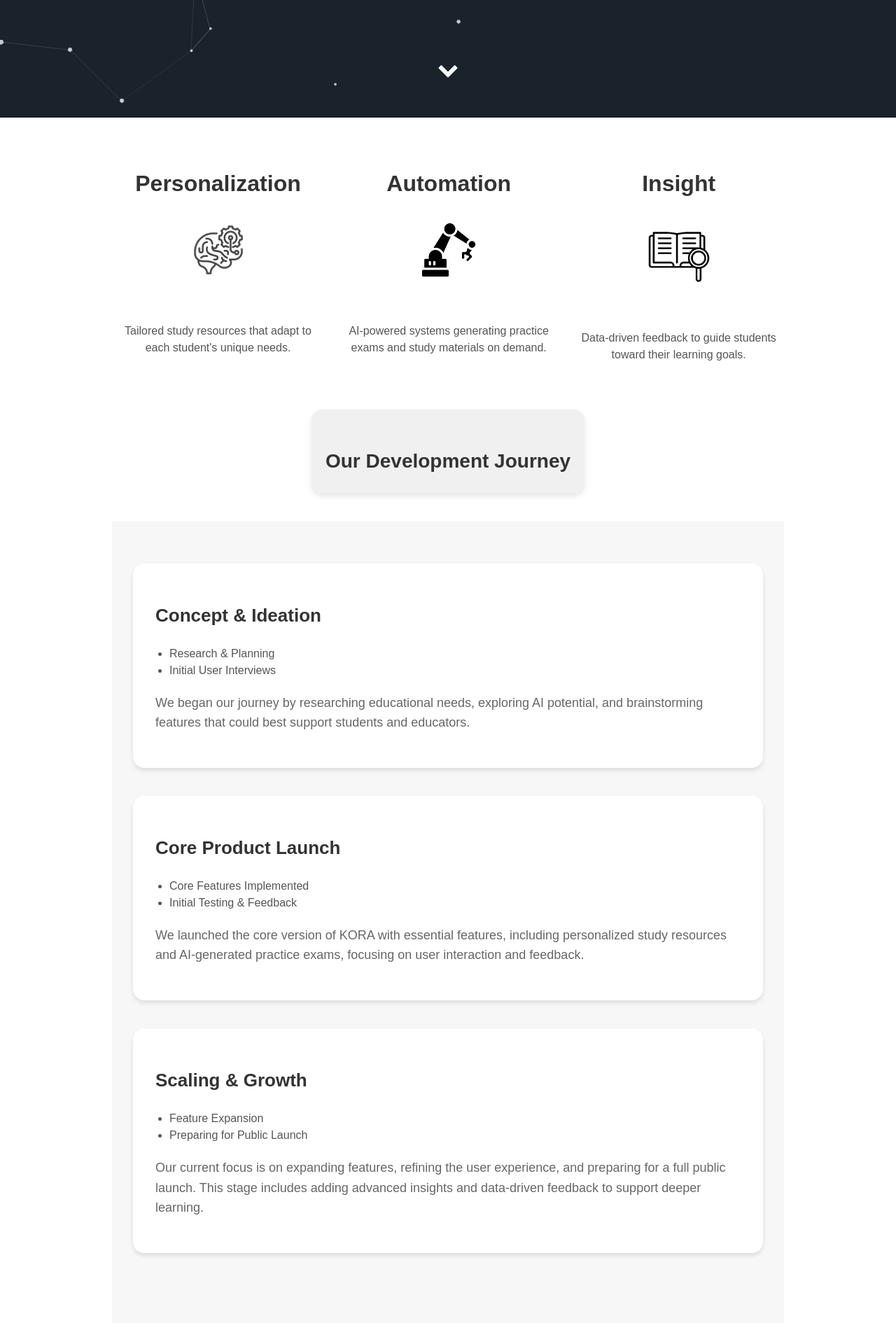
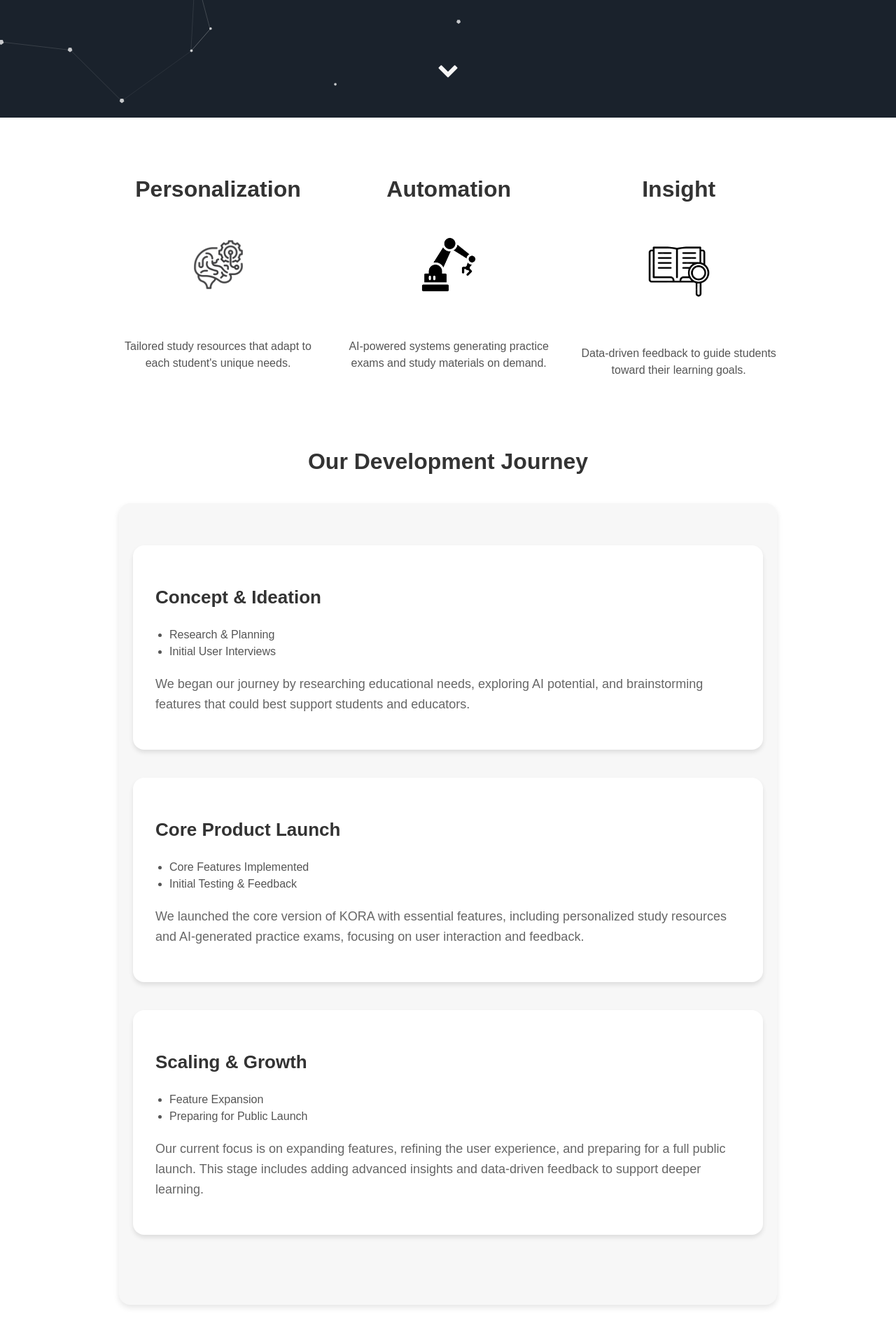
Before and after one commit to kora-edu/kora-edu.github.io, a Jekyll site: the page built from index.html, in a window 1280 px wide. Shown: the part 732-2652 px from the top of the page at 70% size. Built offline with Jekyll 4.4.1, drawn with Linux system fonts in a browser that asks for light colours.

Commit message:
template upload

```diff
--- a/_includes/projects.html
+++ b/_includes/projects.html
@@ -7,39 +7,27 @@ body {
     font-family: Arial, sans-serif; /* Default sans-serif font */
 }
 
-.user-details {
-    background-color: #f0f0f0; /* Light grey background */
-    color: #333333; /* Dark grey text */
-    display: flex;
-    justify-content: center;
-    align-items: center;
-    padding: 20px; /* Adjusted padding */
-    border-radius: 16px; /* Rounded corners */
-    max-width: 900px;
-    margin: 40px auto; /* Center the container */
-    box-shadow: 0 4px 8px rgba(0, 0, 0, 0.1); /* Subtle shadow */
-    height: 80px; /* Set a fixed height to keep box proportionate */
-}
-
-.user-details h1 {
-    font-size: 28px; /* Adjusted font size */
-    margin: 0;
+h2 {
+    text-align: center;
+    font-size: 32px;
     font-weight: bold;
-    line-height: 1; /* Ensures heading is vertically centered */
+    color: #333333;
+    margin: 40px 0; /* Spacing above and below the heading */
 }
 
 .development-journey {
     background-color: #f7f7f7;
     padding: 60px 20px;
+    border-radius: 16px; /* Rounded corners for the entire grey background */
+    max-width: 900px;
+    margin: 0 auto; /* Center the container */
+    box-shadow: 0 4px 8px rgba(0, 0, 0, 0.1); /* Subtle shadow */
 }
 
 .journey-stage {
     display: flex;
     align-items: center;
     margin-bottom: 40px;
-    max-width: 900px;
-    margin-left: auto;
-    margin-right: auto;
 }
 
 .journey-stage:nth-child(even) {
@@ -50,7 +38,7 @@ body {
     background-color: #ffffff;
     padding: 32px;
     box-shadow: 0 4px 6px rgba(0, 0, 0, 0.1);
-    border-radius: 16px; /* Rounded corners */
+    border-radius: 16px; /* Rounded corners for each section */
     flex: 1;
 }
 
@@ -89,9 +77,7 @@ body {
 </head>
 <body>
 
-<div class="user-details">
-  <h1> Our Development Journey </h1>
-</div>
+<h2>Our Development Journey</h2>
 
 <div class="development-journey">
 
```
